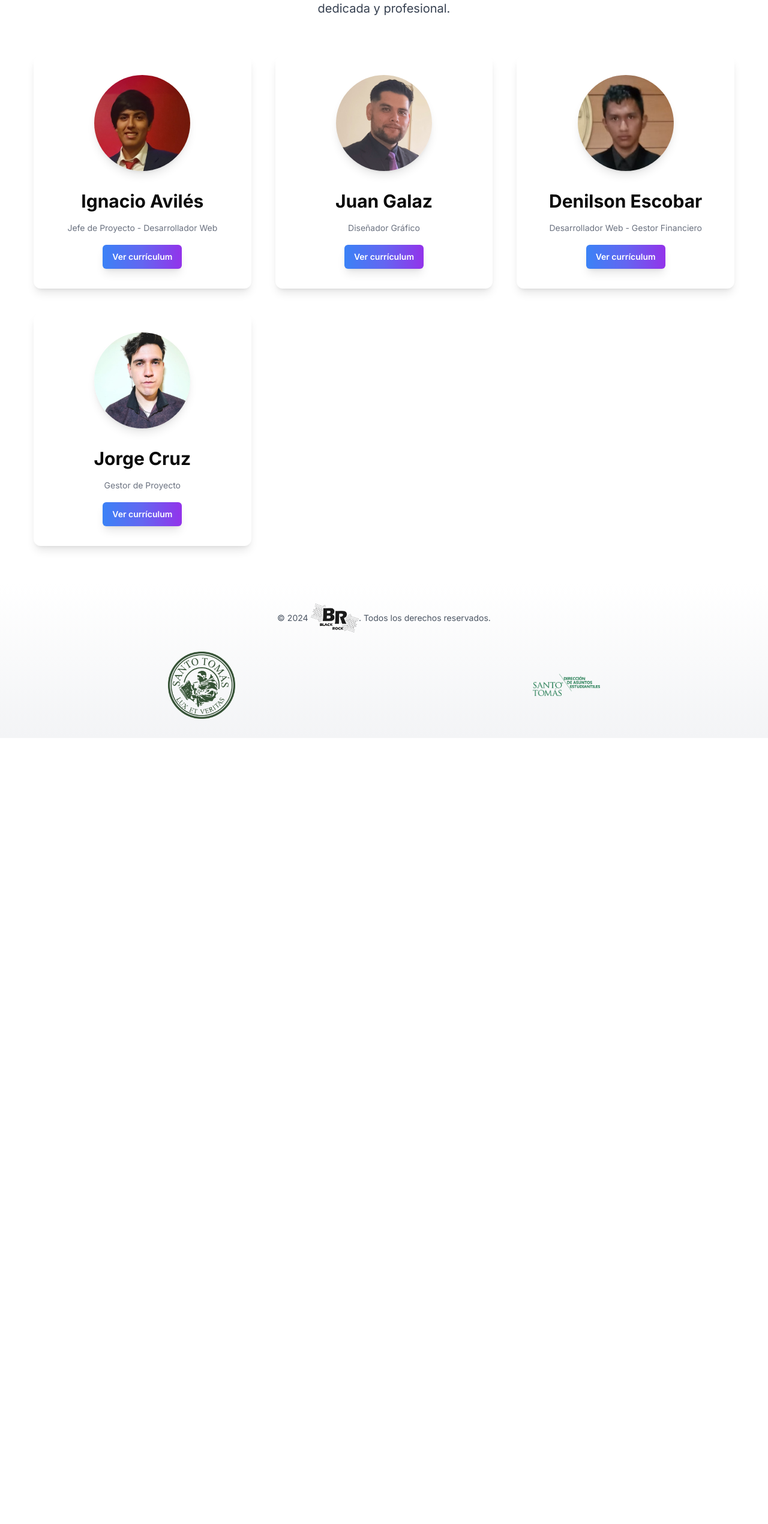
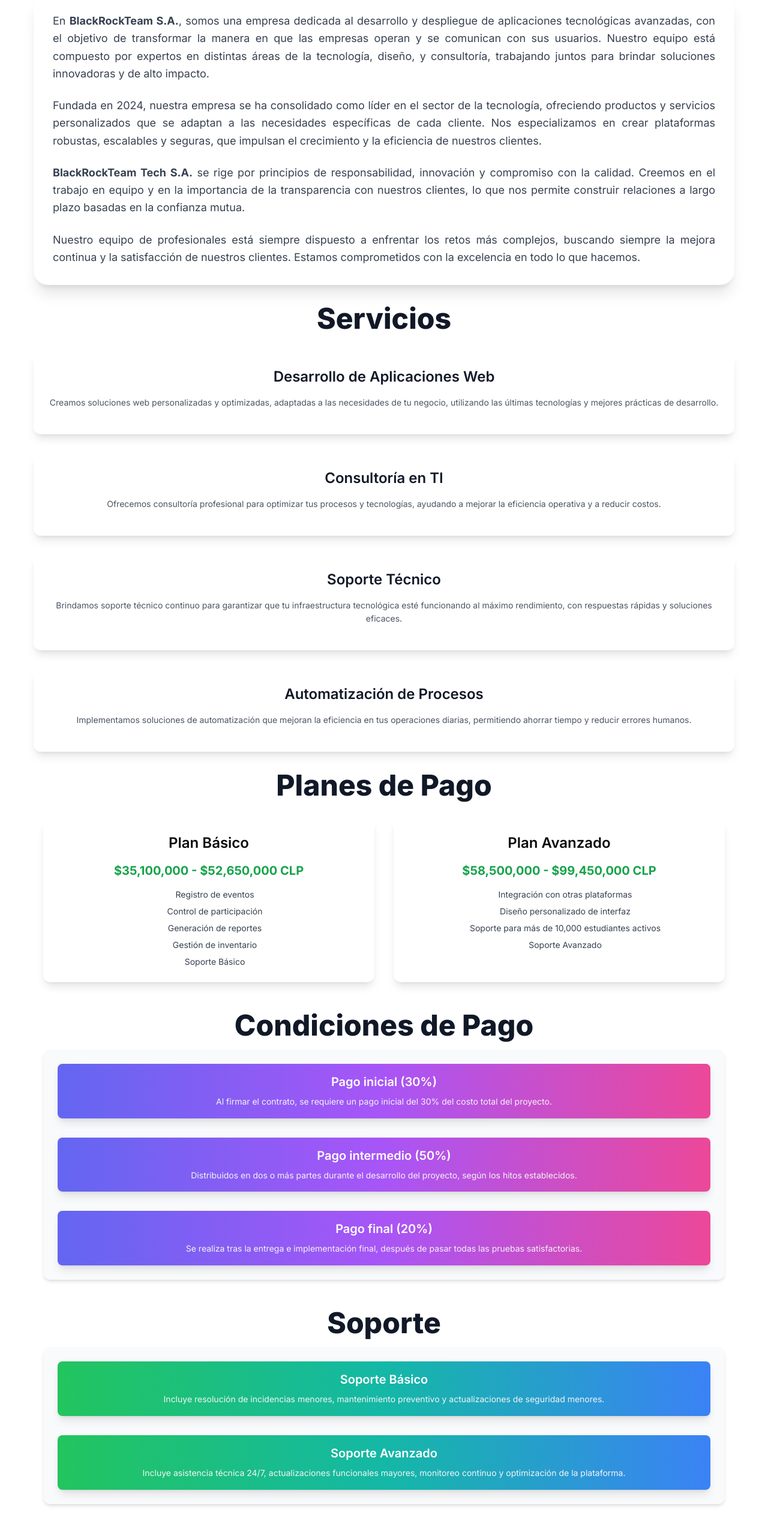
Before and after one commit to avilesxd/blackRock, a Next.js app: page /about in a window 1280 px wide. Shown: the part 237-2777 px from the top of the page at 60% size. Before the commit the page ends 1467 px from the top, so only its background shows below. Built offline with nearby package versions, Linux system fonts and the light colour scheme.

Commit message:
new feature and styles for about page

```diff
--- /dev/null
+++ b/src/app/about/_components/aboutUs/AboutUs.tsx
@@ -0,0 +1,42 @@
+import TitleAbout from "../shared/TitleAbout";
+
+const AboutUs = () => {
+  return (
+    <div className="space-y-8 mb-8">
+      <TitleAbout title="¿Quiénes somos?" />
+      <div className="bg-white dark:bg-gray-900 p-6 md:p-8 rounded-3xl shadow-xl hover:shadow-2xl transition-all ease-in-out duration-300">
+        <p className="text-lg text-gray-700 dark:text-gray-400 leading-relaxed mb-6 text-justify">
+          En <strong>BlackRockTeam S.A.</strong>, somos una empresa dedicada al
+          desarrollo y despliegue de aplicaciones tecnológicas avanzadas, con el
+          objetivo de transformar la manera en que las empresas operan y se
+          comunican con sus usuarios. Nuestro equipo está compuesto por expertos
+          en distintas áreas de la tecnología, diseño, y consultoría, trabajando
+          juntos para brindar soluciones innovadoras y de alto impacto.
+        </p>
+        <p className="text-lg text-gray-700 dark:text-gray-400 leading-relaxed mb-6 text-justify">
+          Fundada en 2024, nuestra empresa se ha consolidado como líder en el
+          sector de la tecnología, ofreciendo productos y servicios
+          personalizados que se adaptan a las necesidades específicas de cada
+          cliente. Nos especializamos en crear plataformas robustas, escalables
+          y seguras, que impulsan el crecimiento y la eficiencia de nuestros
+          clientes.
+        </p>
+        <p className="text-lg text-gray-700 dark:text-gray-400 leading-relaxed mb-6 text-justify">
+          <strong>BlackRockTeam Tech S.A.</strong> se rige por principios de
+          responsabilidad, innovación y compromiso con la calidad. Creemos en el
+          trabajo en equipo y en la importancia de la transparencia con nuestros
+          clientes, lo que nos permite construir relaciones a largo plazo
+          basadas en la confianza mutua.
+        </p>
+        <p className="text-lg text-gray-700 dark:text-gray-400 leading-relaxed text-justify">
+          Nuestro equipo de profesionales está siempre dispuesto a enfrentar los
+          retos más complejos, buscando siempre la mejora continua y la
+          satisfacción de nuestros clientes. Estamos comprometidos con la
+          excelencia en todo lo que hacemos.
+        </p>
+      </div>
+    </div>
+  );
+};
+
+export default AboutUs;
--- /dev/null
+++ b/src/app/about/_components/price/Price.tsx
@@ -0,0 +1,50 @@
+import React from "react";
+import PlanCard from "./_components/PlanCard";
+import PaymentConditions from "./_components/PaymentConditions";
+import SupportPlans from "./_components/SupportPlans";
+import TitleAbout from "../shared/TitleAbout";
+
+const Price = () => {
+  return (
+    <div className="max-w-7xl mx-auto px-4 py-8">
+      <TitleAbout title="Planes de Pago" />
+      <section className="mt-8">
+        <div className="grid grid-cols-1 md:grid-cols-2 gap-8">
+          <PlanCard
+            title="Plan Básico"
+            price="$35,100,000 - $52,650,000 CLP"
+            features={[
+              "Registro de eventos",
+              "Control de participación",
+              "Generación de reportes",
+              "Gestión de inventario",
+              "Soporte Básico",
+            ]}
+          />
+          <PlanCard
+            title="Plan Avanzado"
+            price="$58,500,000 - $99,450,000 CLP"
+            features={[
+              "Integración con otras plataformas",
+              "Diseño personalizado de interfaz",
+              "Soporte para más de 10,000 estudiantes activos",
+              "Soporte Avanzado",
+            ]}
+          />
+        </div>
+      </section>
+
+      <section className="mt-12">
+        <TitleAbout title="Condiciones de Pago" />
+        <PaymentConditions />
+      </section>
+
+      <section className="mt-12">
+        <TitleAbout title="Soporte" />
+        <SupportPlans />
+      </section>
+    </div>
+  );
+};
+
+export default Price;
--- /dev/null
+++ b/src/app/about/_components/price/_components/PaymentConditions.tsx
@@ -0,0 +1,29 @@
+const PaymentConditions = () => {
+  return (
+    <div className="space-y-8 bg-gray-50 dark:bg-gray-800 p-6 rounded-xl shadow-md">
+      <div className="p-4 bg-gradient-to-r from-indigo-500 via-purple-500 to-pink-500 text-white rounded-lg shadow-lg">
+        <h3 className="text-xl font-semibold mb-2">Pago inicial (30%)</h3>
+        <p className="text-sm text-gray-100 leading-relaxed">
+          Al firmar el contrato, se requiere un pago inicial del 30% del costo
+          total del proyecto.
+        </p>
+      </div>
+      <div className="p-4 bg-gradient-to-r from-indigo-500 via-purple-500 to-pink-500 text-white rounded-lg shadow-lg">
+        <h3 className="text-xl font-semibold mb-2">Pago intermedio (50%)</h3>
+        <p className="text-sm text-gray-100 leading-relaxed">
+          Distribuidos en dos o más partes durante el desarrollo del proyecto,
+          según los hitos establecidos.
+        </p>
+      </div>
+      <div className="p-4 bg-gradient-to-r from-indigo-500 via-purple-500 to-pink-500 text-white rounded-lg shadow-lg">
+        <h3 className="text-xl font-semibold mb-2">Pago final (20%)</h3>
+        <p className="text-sm text-gray-100 leading-relaxed">
+          Se realiza tras la entrega e implementación final, después de pasar
+          todas las pruebas satisfactorias.
+        </p>
+      </div>
+    </div>
+  );
+};
+
+export default PaymentConditions;
--- /dev/null
+++ b/src/app/about/_components/price/_components/PlanCard.tsx
@@ -0,0 +1,25 @@
+interface PlanCardProps {
+  title: string;
+  price: string;
+  features: string[];
+}
+
+const PlanCard = ({ title, price, features }: PlanCardProps) => {
+  return (
+    <div className="flex flex-col bg-white dark:bg-gray-800 p-6 rounded-xl shadow-lg hover:scale-105 transition-transform">
+      <h3 className="text-2xl font-semibold dark:text-gray-100 mb-4">
+        {title}
+      </h3>
+      <p className="text-xl font-bold text-green-600 dark:text-green-400 mb-4">
+        {price}
+      </p>
+      <ul className="pl-5 text-sm text-gray-700 dark:text-gray-400 space-y-2">
+        {features.map((feature, index) => (
+          <li key={index}>{feature}</li>
+        ))}
+      </ul>
+    </div>
+  );
+};
+
+export default PlanCard;
--- /dev/null
+++ b/src/app/about/_components/price/_components/SupportPlans.tsx
@@ -0,0 +1,22 @@
+const SupportPlans = () => {
+  return (
+    <div className="space-y-8 bg-gray-50 dark:bg-gray-800 p-6 rounded-xl shadow-md">
+      <div className="p-4 bg-gradient-to-r from-green-500 via-teal-500 to-blue-500 text-white rounded-lg shadow-lg">
+        <h3 className="text-xl font-semibold mb-2">Soporte Básico</h3>
+        <p className="text-sm text-gray-100 leading-relaxed">
+          Incluye resolución de incidencias menores, mantenimiento preventivo y
+          actualizaciones de seguridad menores.
+        </p>
+      </div>
+      <div className="p-4 bg-gradient-to-r from-green-500 via-teal-500 to-blue-500 text-white rounded-lg shadow-lg">
+        <h3 className="text-xl font-semibold mb-2">Soporte Avanzado</h3>
+        <p className="text-sm text-gray-100 leading-relaxed">
+          Incluye asistencia técnica 24/7, actualizaciones funcionales mayores,
+          monitoreo continuo y optimización de la plataforma.
+        </p>
+      </div>
+    </div>
+  );
+};
+
+export default SupportPlans;
--- /dev/null
+++ b/src/app/about/_components/services/services.tsx
@@ -0,0 +1,58 @@
+import TitleAbout from "../shared/TitleAbout";
+
+const Services = () => {
+  return (
+    <div className="space-y-8">
+      <TitleAbout title="Servicios" />
+      {/* Servicio 1 */}
+      <div className="p-6 bg-white dark:bg-gray-900 border border-transparent rounded-xl shadow-lg hover:shadow-2xl transition-all">
+        <h3 className="text-2xl font-semibold text-gray-900 dark:text-gray-100 mb-4">
+          Desarrollo de Aplicaciones Web
+        </h3>
+        <p className="text-sm text-gray-600 dark:text-gray-400 leading-relaxed mb-4">
+          Creamos soluciones web personalizadas y optimizadas, adaptadas a las
+          necesidades de tu negocio, utilizando las últimas tecnologías y
+          mejores prácticas de desarrollo.
+        </p>
+      </div>
+
+      {/* Servicio 2 */}
+      <div className="p-6 bg-white dark:bg-gray-900 border border-transparent rounded-xl shadow-lg hover:shadow-2xl transition-all">
+        <h3 className="text-2xl font-semibold text-gray-900 dark:text-gray-100 mb-4">
+          Consultoría en TI
+        </h3>
+        <p className="text-sm text-gray-600 dark:text-gray-400 leading-relaxed mb-4">
+          Ofrecemos consultoría profesional para optimizar tus procesos y
+          tecnologías, ayudando a mejorar la eficiencia operativa y a reducir
+          costos.
+        </p>
+      </div>
+
+      {/* Servicio 3 */}
+      <div className="p-6 bg-white dark:bg-gray-900 border border-transparent rounded-xl shadow-lg hover:shadow-2xl transition-all">
+        <h3 className="text-2xl font-semibold text-gray-900 dark:text-gray-100 mb-4">
+          Soporte Técnico
+        </h3>
+        <p className="text-sm text-gray-600 dark:text-gray-400 leading-relaxed mb-4">
+          Brindamos soporte técnico continuo para garantizar que tu
+          infraestructura tecnológica esté funcionando al máximo rendimiento,
+          con respuestas rápidas y soluciones eficaces.
+        </p>
+      </div>
+
+      {/* Servicio 4 */}
+      <div className="p-6 bg-white dark:bg-gray-900 border border-transparent rounded-xl shadow-lg hover:shadow-2xl transition-all">
+        <h3 className="text-2xl font-semibold text-gray-900 dark:text-gray-100 mb-4">
+          Automatización de Procesos
+        </h3>
+        <p className="text-sm text-gray-600 dark:text-gray-400 leading-relaxed mb-4">
+          Implementamos soluciones de automatización que mejoran la eficiencia
+          en tus operaciones diarias, permitiendo ahorrar tiempo y reducir
+          errores humanos.
+        </p>
+      </div>
+    </div>
+  );
+};
+
+export default Services;
--- /dev/null
+++ b/src/app/about/_components/shared/TitleAbout.tsx
@@ -0,0 +1,11 @@
+import React from "react";
+
+function TitleAbout({ title }: { title: string }) {
+  return (
+    <h1 className="text-5xl font-extrabold text-gray-900 dark:text-white mb-4">
+      {title}
+    </h1>
+  );
+}
+
+export default TitleAbout;
--- a/src/app/about/page.tsx
+++ b/src/app/about/page.tsx
@@ -1,14 +1,19 @@
 import { INTEGRANTES } from "@/lib/constants";
 import React from "react";
-import PersonCard from "./_components/PersonCard";
+import PersonCard from "./_components/ourTeam/PersonCard";
+import Price from "./_components/price/Price";
+import TitleAbout from "./_components/shared/TitleAbout";
+import Services from "./_components/services/services";
+import AboutUs from "./_components/aboutUs/AboutUs";
 
 function AboutPage() {
   return (
     <section className="py-16 px-6 md:px-10 dark:from-gray-900 dark:to-gray-800">
       <div className="text-center mb-16">
-        <h1 className="text-5xl font-extrabold text-gray-900 dark:text-white mb-4">
-          Nuestro Equipo
-        </h1>
+        <AboutUs />
+        <Services />
+        <Price />
+        <TitleAbout title="Nuestro Equipo" />
         <p className="text-lg md:text-xl text-gray-700 dark:text-gray-400 max-w-2xl mx-auto">
           Conoce a los integrantes que conforman nuestro equipo de manera
           dedicada y profesional.
```
Also changed, not shown: src/app/about/_components/ourTeam/PersonCard.tsx (renamed from src/app/about/_components/PersonCard.tsx), src/app/about/_components/ourTeam/PersonDescription.tsx (renamed from src/app/about/_components/PersonDescription.tsx), src/app/about/_components/ourTeam/PersonName.tsx (renamed from src/app/about/_components/PersonName.tsx).
